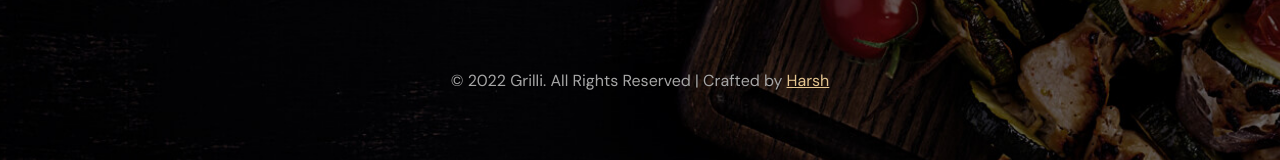
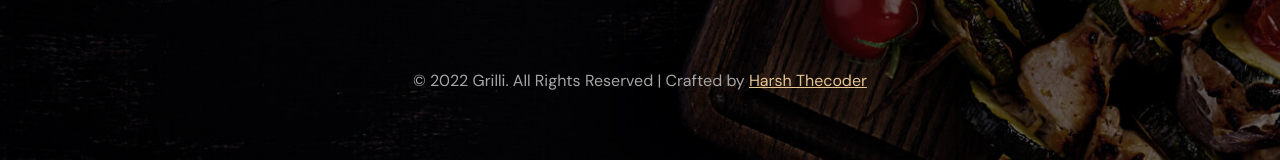
Before and after one commit to harsh27022002/Grilli--Restaurant-Website, a plain HTML site: page index.html in a window 1280 px wide. Shown: the part 8756-8916 px from the top of the page. Drawn offline with nearby package versions, Linux system fonts and the light colour scheme; a web font is replaced by a local one.

Commit message:
file added

```diff
--- a/index.html
+++ b/index.html
@@ -1206,8 +1206,8 @@
             <div class="footer-bottom">
 
                 <p class="copyright">
-                    &copy; 2022 Grilli. All Rights Reserved | Crafted by <a href="https://github.com/codewithsadee"
-                        target="_blank" class="link">Harsh</a>
+                    &copy; 2022 Grilli. All Rights Reserved | Crafted by <a href="https://github.com/harsh27022002"
+                        target="_blank" class="link">Harsh Thecoder</a>
                 </p>
 
             </div>
```
